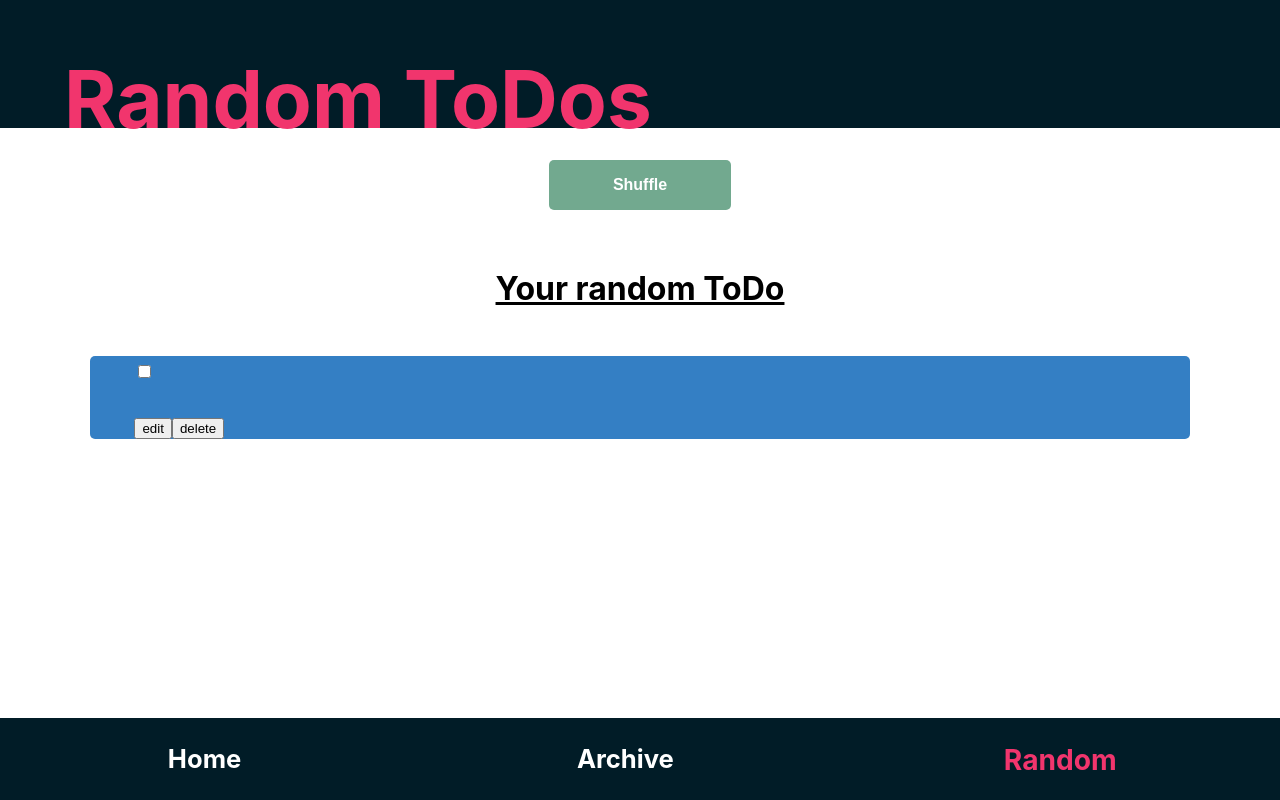
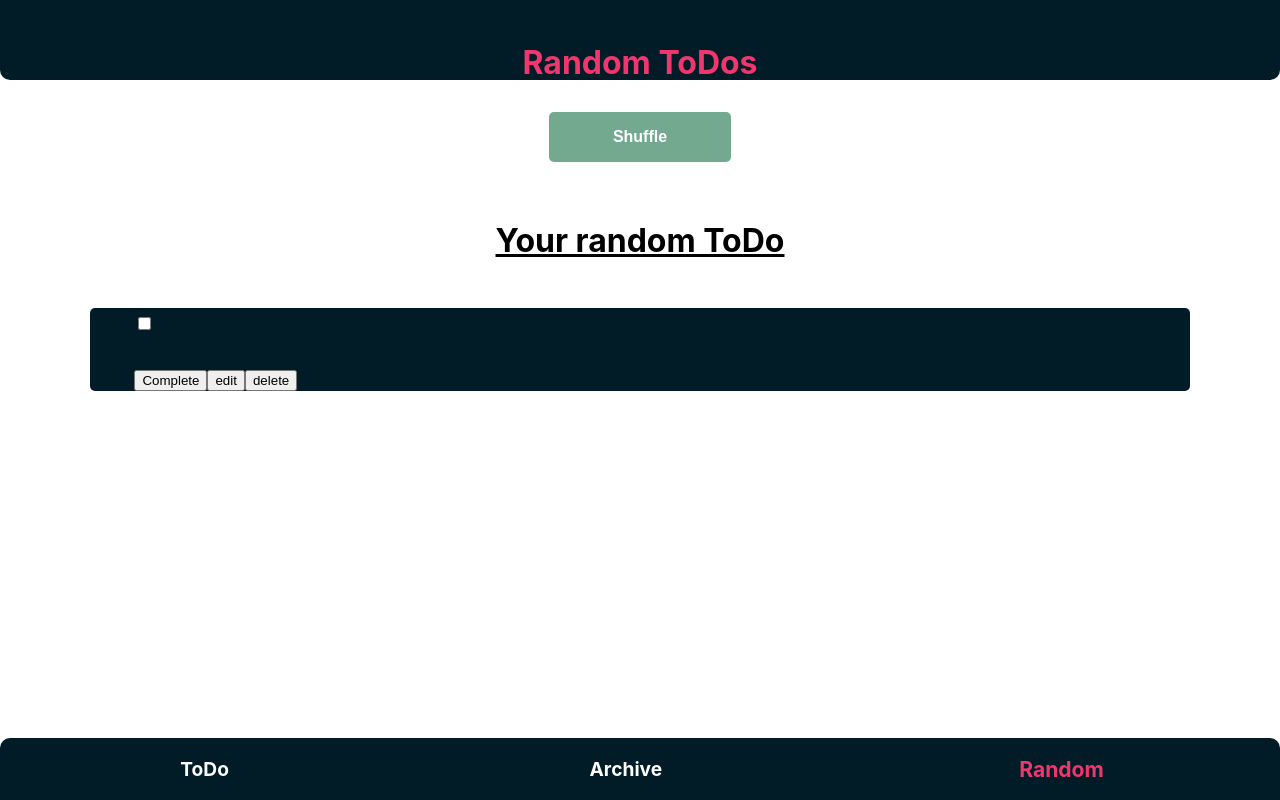
Before and after one commit to yannhn/to-do, a React (Create React App) app: page /Random in a window 1280 px wide. Built offline with nearby package versions, Linux system fonts and the light colour scheme.

Commit message:
edit styling

```diff
--- a/src/App.js
+++ b/src/App.js
@@ -83,7 +83,7 @@ function App() {
           path="/"
           element={
             <>
-              <Header heading={"ToDo-App"}></Header>
+              <Header heading={"New Todos"}></Header>
               <NewToDo addNewItem={addNewItem}></NewToDo>
               <Card>
                 {items
--- a/src/components/ToDo/ToDo.js
+++ b/src/components/ToDo/ToDo.js
@@ -14,44 +14,9 @@ function ToDo({
   editItem,
   editTask,
 }) {
-  const [isEditing, setIsEditing] = useState(false);
-  const [newTitle, setNewTitle] = useState("");
-
-  function handleSubmit(event) {
-    event.preventDefault();
-    editTask(id, newTitle);
-    setIsEditing(false);
-  }
-
   return (
     <>
-      {isEditing ? (
-        <form onSubmit={handleSubmit}>
-          <section>
-            <label htmlFor="new-text-input" />
-            <input
-              id="new-text-input"
-              type="text"
-              required
-              onChange={(event) => setNewTitle(event.target.value)}
-            />
-          </section>
-          <section>
-            <button
-              type="button"
-              onClick={() => {
-                setIsEditing(false);
-                setNewTitle("");
-              }}
-            >
-              CANCEL
-            </button>
-            <button type="submit">SAVE</button>
-          </section>
-        </form>
-      ) : (
-        <section>
-          <ToDoContainer>
+      <ToDoContainer completed={completed}>
         <section completed={completed}>
           <section>{/* <ToDoDate date={date}></ToDoDate> */}</section>
           <section archived={archived}>
@@ -60,11 +25,15 @@ function ToDo({
           <h2 completed={completed}>{title}</h2>
           <HideButton archived={archived}>
             {completed ? (
+              <section>
+                <button onClick={toggleCompleted}>Uncompleted</button>
                 <button type="button" onClick={toggleArchived}>
                   archive
                 </button>
+              </section>
             ) : (
-                  <section>
+              <section completed={completed}>
+                <button onClick={toggleCompleted}>Complete</button>
                 <button onClick={editItem}>edit</button>
                 <button type="button" onClick={deleteItems}>
                   delete
@@ -74,8 +43,6 @@ function ToDo({
           </HideButton>
         </section>
       </ToDoContainer>
-        </section>
-      )}
     </>
   );
 }
@@ -84,7 +51,7 @@ export default ToDo;
 
 const ToDoContainer = styled.section`
   border-radius: 5px;
-  background-color: ${(props) => (props.completed ? "#f1356d" : "#347FC4")};
+  background-color: ${(props) => (props.completed ? "#f1356d" : "#011c27")};
   color: white;
   font-size: 1.4rem;
   font-weight: bold;
--- a/src/components/UI/Footer.js
+++ b/src/components/UI/Footer.js
@@ -4,7 +4,7 @@ import styled from "styled-components";
 function Footer() {
   return (
     <FooterContainer>
-      <NavItem to="/">Home</NavItem>
+      <NavItem to="/">ToDo</NavItem>
       <NavItem to="/Archive">Archive</NavItem>
       <NavItem to="/Random">Random</NavItem>
     </FooterContainer>
@@ -16,6 +16,8 @@ export default Footer;
 const FooterContainer = styled.section`
   display: flex;
   justify-content: space-around;
+  border-top-left-radius: 10px;
+  border-top-right-radius: 10px;
   background-color: #011c27;
   position: fixed;
   bottom: 0;
@@ -24,7 +26,7 @@ const FooterContainer = styled.section`
 
 const NavItem = styled(NavLink)`
   padding: 1em 0;
-  font-size: 1.6rem;
+  font-size: 1.2rem;
   font-weight: bold;
   list-style: none;
   text-decoration: none;
@@ -32,6 +34,7 @@ const NavItem = styled(NavLink)`
   transition: 300ms ease;
   &:hover {
     color: #f1356d;
+    transform: scale(1.1);
   }
   &.active {
     transform: scale(1.1);
--- a/src/components/UI/Header.js
+++ b/src/components/UI/Header.js
@@ -13,14 +13,15 @@ export default Header;
 const TitleContainer = styled.section`
   background-color: #011c27;
   padding: 1em;
-  position: relative;
-  height: 6em;
+  height: 3em;
+  border-bottom-left-radius: 10px;
+  border-bottom-right-radius: 10px;
+  display: flex;
+  justify-content: center;
+  align-items: flex-start;
 `;
 
 const Title = styled.h1`
-  font-size: 5rem;
+  font-size: 2rem;
   color: #f1356d;
-  position: absolute;
-  top: -13%;
-  left: 5%;
 `;
```
Lines whose indentation alone changed are shown as unchanged.
